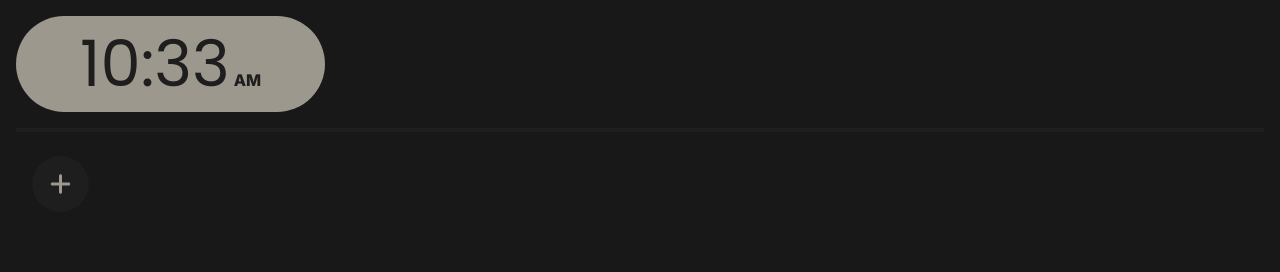
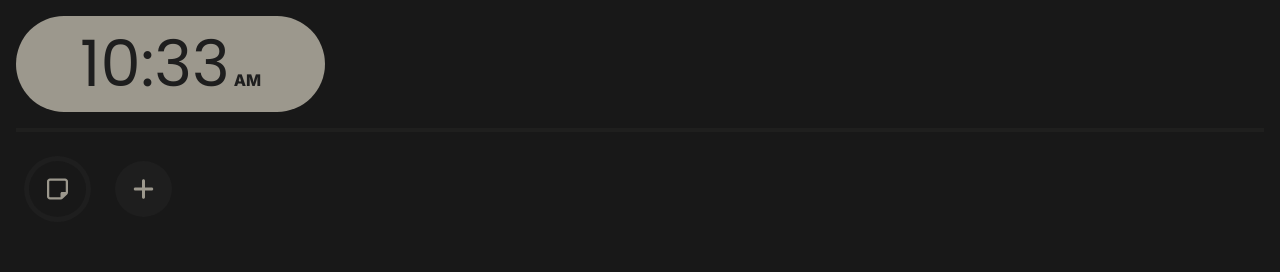
Before and after one commit to yashchaudhari008/minime, a React (Vite) app: page / in a window 1280 px wide. Shown: the top 272 px of the page. Built offline with nearby package versions, Linux system fonts and the light colour scheme.

Commit message:
added notepad icon

```diff
--- a/src/components/WidgetHolder/WidgetHolder.tsx
+++ b/src/components/WidgetHolder/WidgetHolder.tsx
@@ -14,6 +14,7 @@ import AddNewWidgetBtn from "../widgets/AddNewWidgetBtn/AddNewWidgetBtn";
 import BookmarkWidget from "../widgets/BookmarkWidget/BookmarkWidget";
 import AddEditWidgetModal from "../AddEditWidgetModal/AddWidgetModal";
 import DraggableWidget from "./DraggableWidget";
+import NotepadWidget from "../widgets/NotepadWidget/NotepadWidget";
 import styles from "./widgetHolder.module.scss";
 
 const EDIT_WIDGET_EMPTY_STATE = -1;
@@ -82,6 +83,7 @@ const WidgetHolder = () => {
 	return (
 		<div className={styles.widgetHolderWrapper}>
 			<div className={styles.widgetHolder}>
+				<NotepadWidget />
 				<DndProvider backend={HTML5Backend}>
 					{widgetsData.map((widgetData, index) => {
 						const widgetClass = classNames(styles.widget, {
--- /dev/null
+++ b/src/components/widgets/NotepadWidget/NotepadWidget.tsx
@@ -0,0 +1,13 @@
+import { FontAwesomeIcon } from '@fortawesome/react-fontawesome';
+import styles from './notepadWidget.module.scss';
+import { faNoteSticky } from '@fortawesome/free-regular-svg-icons';
+
+const NotepadWidget = () => {
+    return (
+        <button role="button" className={styles.notepadWidget} title='Notes' >
+            <FontAwesomeIcon icon={faNoteSticky} className={styles.icon} />
+        </button>
+    )
+}
+
+export default NotepadWidget
--- /dev/null
+++ b/src/components/widgets/NotepadWidget/notepadWidget.module.scss
@@ -0,0 +1,22 @@
+@import "/src/styles/variables.scss";
+@import "/src/styles/mixins.scss";
+
+.notepadWidget {
+	padding: 16px 18px;
+	display: flex;
+	align-items: center;
+	justify-content: center;
+
+	border-radius: 50%;
+	border: 5px solid $addNewWidgetButtonColor;
+
+	&:hover {
+		border-radius: $widgetBorderRadiusOnHover;
+	}
+
+	cursor: pointer;
+	.icon {
+		color: $addNewWidgetButtonIconColor;
+		font-size: 24px;
+	}
+}
```
